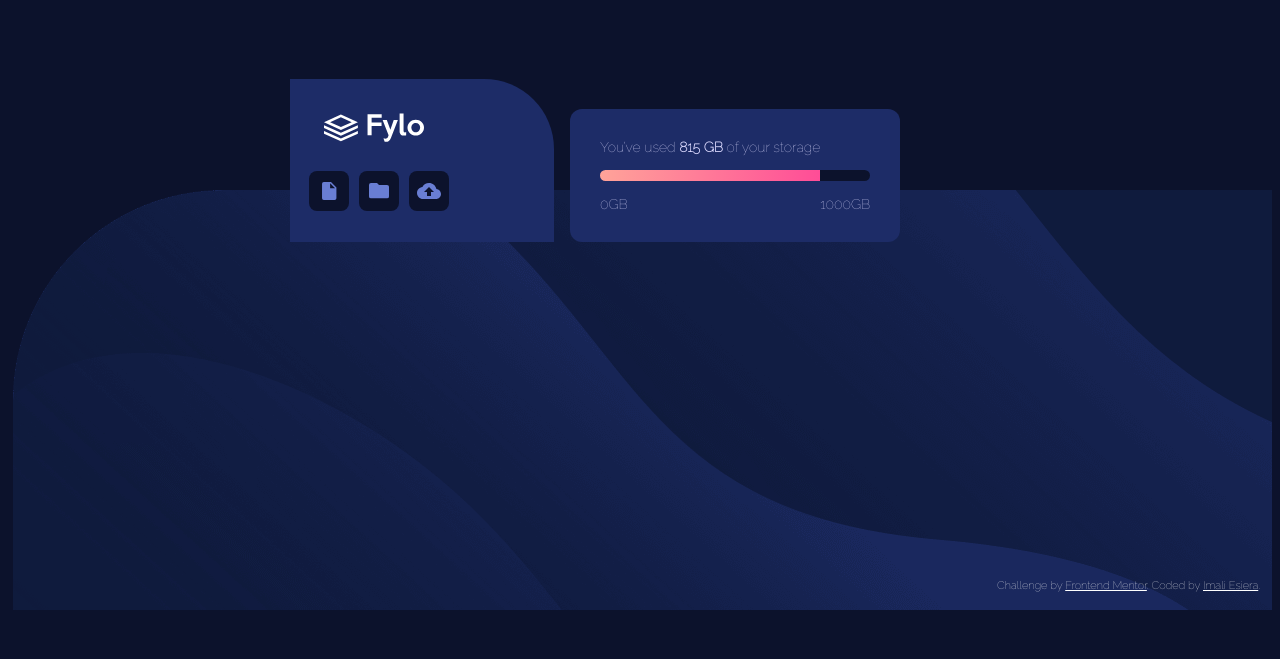
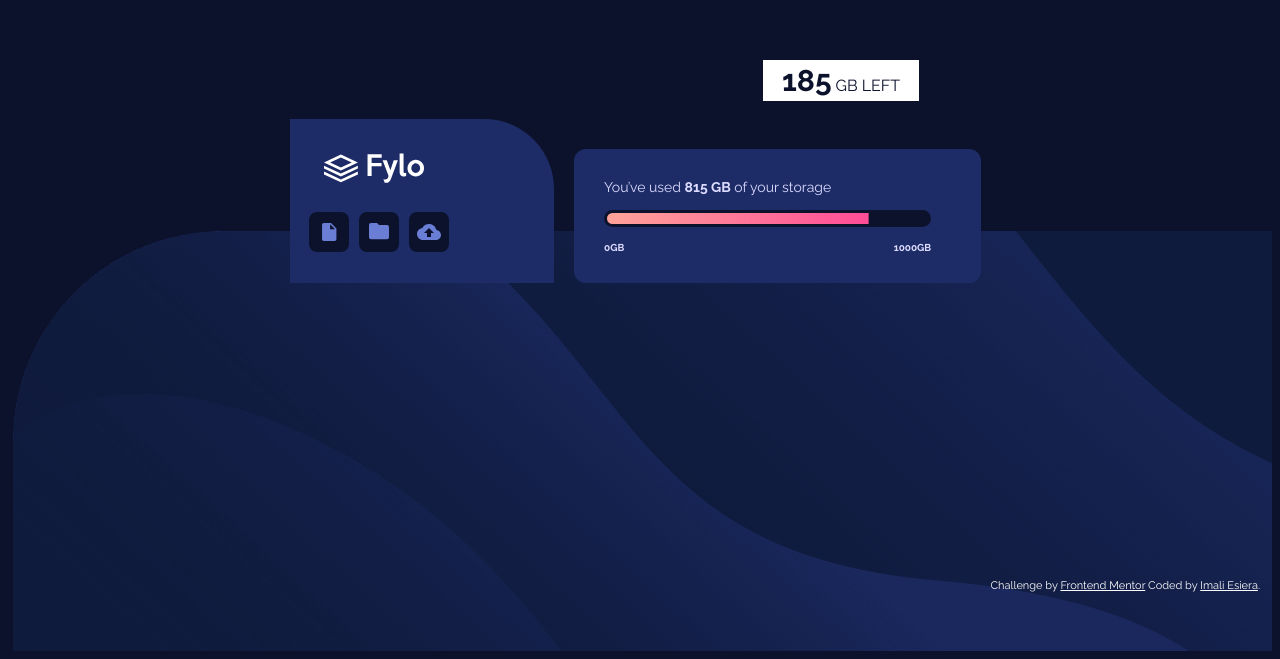
Before and after one commit to imaliesiera/Frontend-Mentors-Challenges, a plain HTML site: page fylo-data-storage-component-master/index.html in a window 1280 px wide. Shown: the part 198-857 px from the top of the page. Before the commit the page ends 816 px from the top, so only its background shows below. Drawn offline with Linux system fonts and the light colour scheme.

Commit message:
Added new dics and positioned elements

```diff
--- a/fylo-data-storage-component-master/index.html
+++ b/fylo-data-storage-component-master/index.html
@@ -12,7 +12,7 @@
       href="./images/favicon-32x32.png"
     />
     <style>
-      @import url("https://fonts.googleapis.com/css2?family=Raleway:wght@100&display=swap");
+      @import url("https://fonts.googleapis.com/css2?family=Raleway:wght@400;700&display=swap");
     </style>
 
     <title>Frontend Mentor | Fylo data storage component</title>
@@ -21,6 +21,7 @@
     <!-- Feel free to remove these styles or customise in your own stylesheet 👍 -->
   </head>
   <body>
+    <div class="gb-left"><span class="strong-a">185</span> GB LEFT</div>
     <div class="wrapper">
       <div class="upper">
         <div class="content">
@@ -42,19 +43,14 @@
               </div>
             </div>
           </div>
+
           <div class="right">
             <div class="text">
               You’ve used <strong>815 GB</strong> of your storage
-              <div class="gradient">
-                Empty
-              </div>
+              <div class="gradient">Empty</div>
               <div class="range">
-                <div class="range-a">
-                  0GB
-                </div>
-                <div class="range-b">
-                  1000GB
-                </div>
+                <div class="range-a">0GB</div>
+                <div class="range-b">1000GB</div>
               </div>
             </div>
           </div>
@@ -67,9 +63,9 @@
         Challenge by
         <a href="https://www.frontendmentor.io?ref=challenge" target="_blank"
           >Frontend Mentor</a
-          >. Coded by <a href="https://github.com/imaliesiera">Imali Esiera</a>.
+        >
+        Coded by <a href="https://github.com/imaliesiera">Imali Esiera</a>.
       </div>
     </footer>
-    </div>
   </body>
 </html>
--- a/fylo-data-storage-component-master/style.css
+++ b/fylo-data-storage-component-master/style.css
@@ -12,6 +12,7 @@ body {
   display: flex;
   justify-content: center;
   align-items: center;
+  position: relative;
 }
 
 .upper {
@@ -24,7 +25,7 @@ body {
 .gradient {
   margin-top: 15px;
   margin-bottom: 15px;
-  margin-right: -50px;
+  margin-right: -100px;
   background-image: linear-gradient(
     to right,
     hsl(6, 100%, 80%),
@@ -36,6 +37,7 @@ body {
   color: transparent;
   font-size: 10px;
   border-radius: 12px;
+  border: solid hsl(229, 57%, 11%) ;
 }
 
 .text {
@@ -45,17 +47,19 @@ body {
 
 /*Body content
 -------------------------------------------*/
+
 .left {
   border-top-right-radius: 70px;
   background-color: hsl(228, 56%, 26%);
-  margin-right: 16px;
+  margin-right: 20px;
   padding-right: 10px;
+
 }
 .right {
   background-color: hsl(228, 56%, 26%);
   border-radius: 12px;
   margin-top: 30px;
-  padding-right: 50px;
+  padding-right: 120px;
 }
 .content {
   width: 700px;
@@ -75,9 +79,25 @@ body {
 .range {
   display: flex;
   justify-content: space-between;
-  margin-right: -50px;
+  margin-right: -100px;
+  font-size: 10px;
+  font-weight: bold;
 }
-
+.gb-left{
+  text-align: center;
+  border:solid white;
+  color: hsl(229, 57%, 11%);
+  width:150px;
+  position: relative;
+  left: 755px;
+  top: 250px;
+  z-index: 100;
+  background-color: white;
+}
+ .strong-a{
+   font-size: 30px;
+   font-weight: bolder;
+ }
 /*Image styles
 -------------------------------------------*/
 .Document-img,
```
Lines whose indentation alone changed are shown as unchanged.
